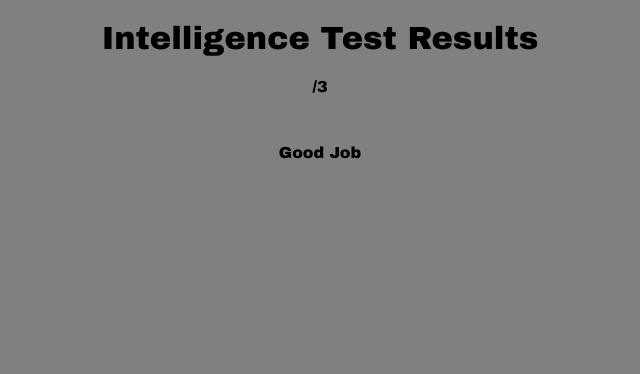
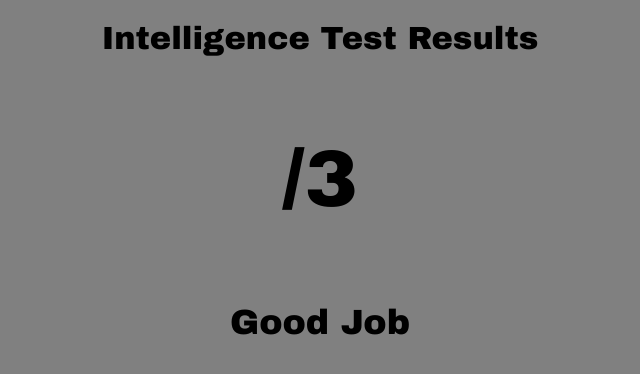
Before and after one commit to archer31/p02-IntelligenceTest, a plain HTML site: page results.html in a window 1280 px wide. Shown: the whole page, without its empty margins (320-960 px from the left). Drawn offline with Linux system fonts and the light colour scheme.

Commit message:
results style

```diff
--- a/results.html
+++ b/results.html
@@ -13,8 +13,10 @@
   <body onload="loadResults();">
     <div>
       <h1>Intelligence Test Results</h1>
-      <p id="results">0/3</p><br/>
-      <p id="motivation"></p>
+      <div>
+        <p id="results">0/3</p>
+        <p id="motivation"></p>
+      </div>
     </div>
   </body>
 </html>
--- a/style.css
+++ b/style.css
@@ -83,3 +83,11 @@ div.questions > p {
 div.questions > p > span {
   font-weight: 900;
 }
+
+/*results page styles*/
+p#results {
+  font-size: 80px;
+}
+p#motivation {
+  font-size: 35px;
+}
```
